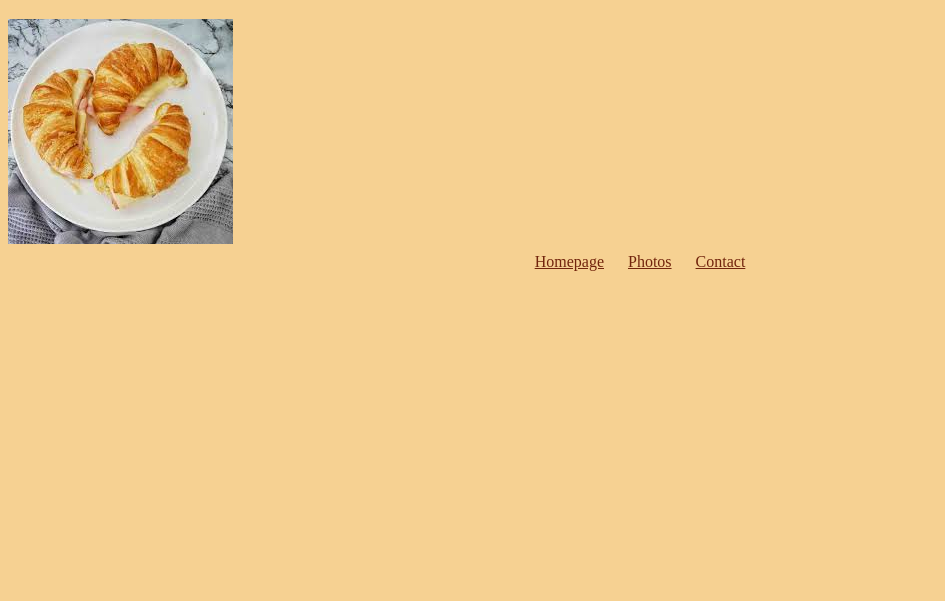
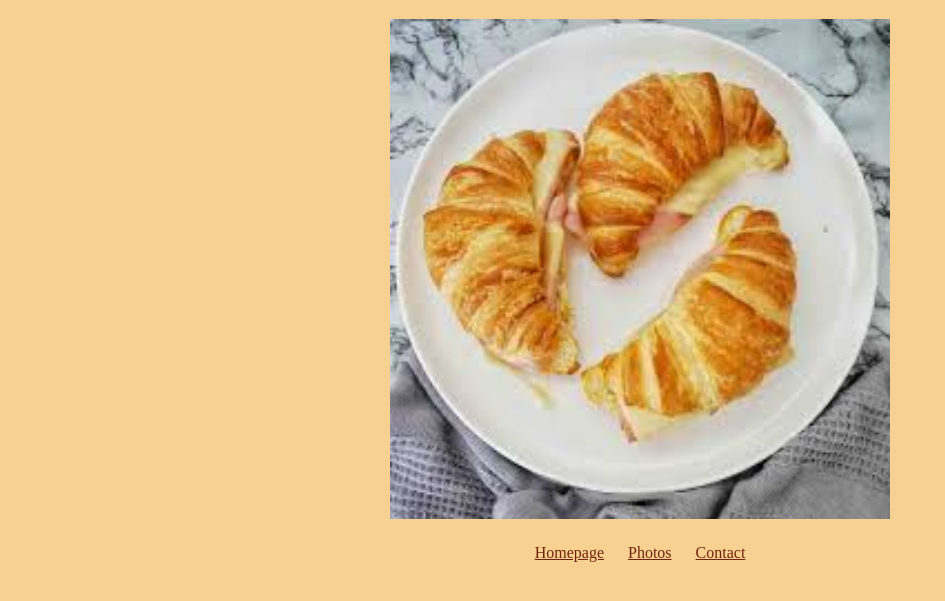
Before and after one commit to kprathyusha/multiplepages-responsive, a plain HTML site: page photos.html in a window 1280 px wide. Shown: the part 61-662 px from the top of the page, without its empty margins (0-945 px from the left). Drawn offline with Linux system fonts and the light colour scheme.

Commit message:
added css to image

```diff
--- a/css/styles.css
+++ b/css/styles.css
@@ -14,3 +14,10 @@ p,
     margin: 10px;
     color: rgb(114, 37, 13);
 }
+
+.croissant-pic {
+    width: 500px;
+
+    display: block;
+    margin: 20px auto;
+}
--- a/photos.html
+++ b/photos.html
@@ -4,12 +4,16 @@
         <meta charset="UTF-8" />
         <meta http-equiv="X-UA-Compatible" content="IE=edge" />
         <meta name="viewport" content="width=device-width, initial-scale=1.0" />
-       <link rel="stylesheet" href="/css/styles.css" />
+        <link rel="stylesheet" href="/css/styles.css" />
         <title>Document</title>
     </head>
     <body>
         <h1>A picture of croissant</h1>
-        <img src="/images/croissantpic.jpeg" alt="Croissant">
+        <img
+            src="/images/croissantpic.jpeg"
+            alt="Croissant"
+            class="croissant-pic"
+        />
         <div class="links">
             <a href="/">Homepage</a>
             <a href="/photos.html">Photos</a>
```
